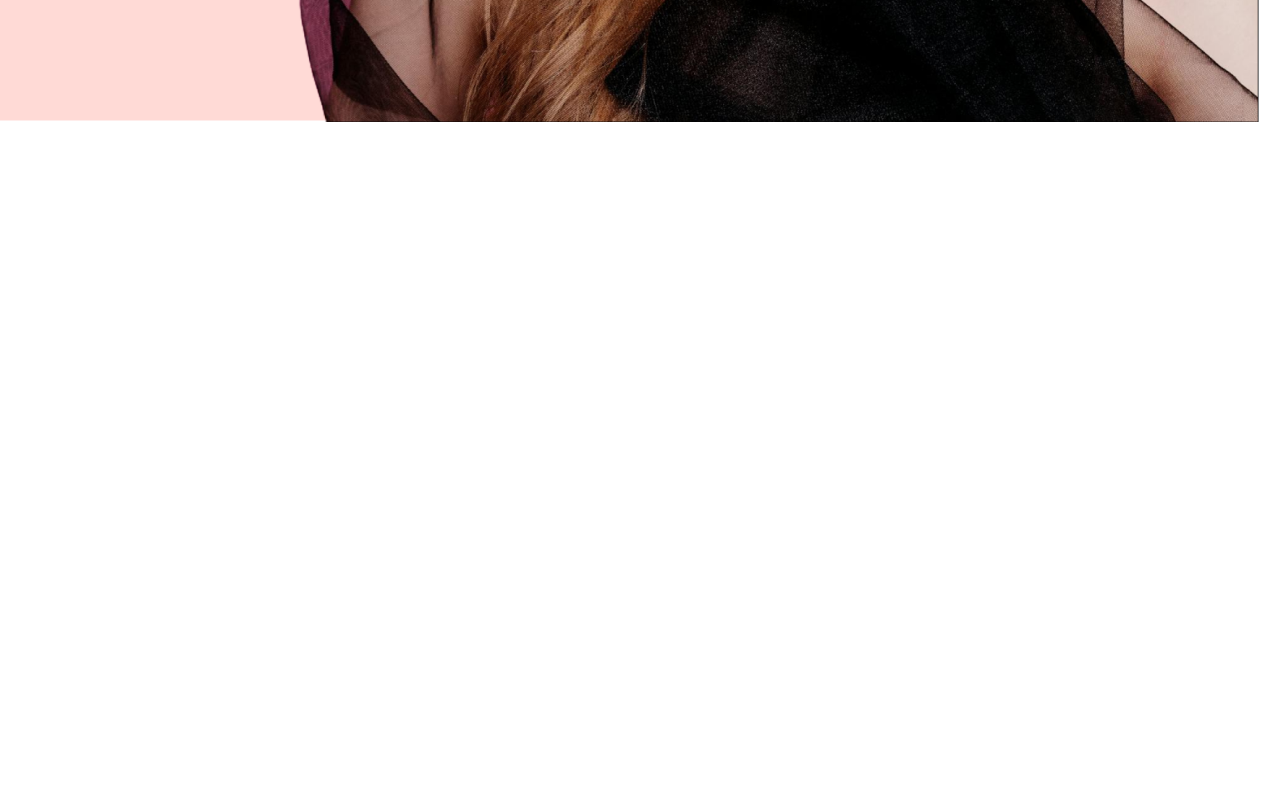
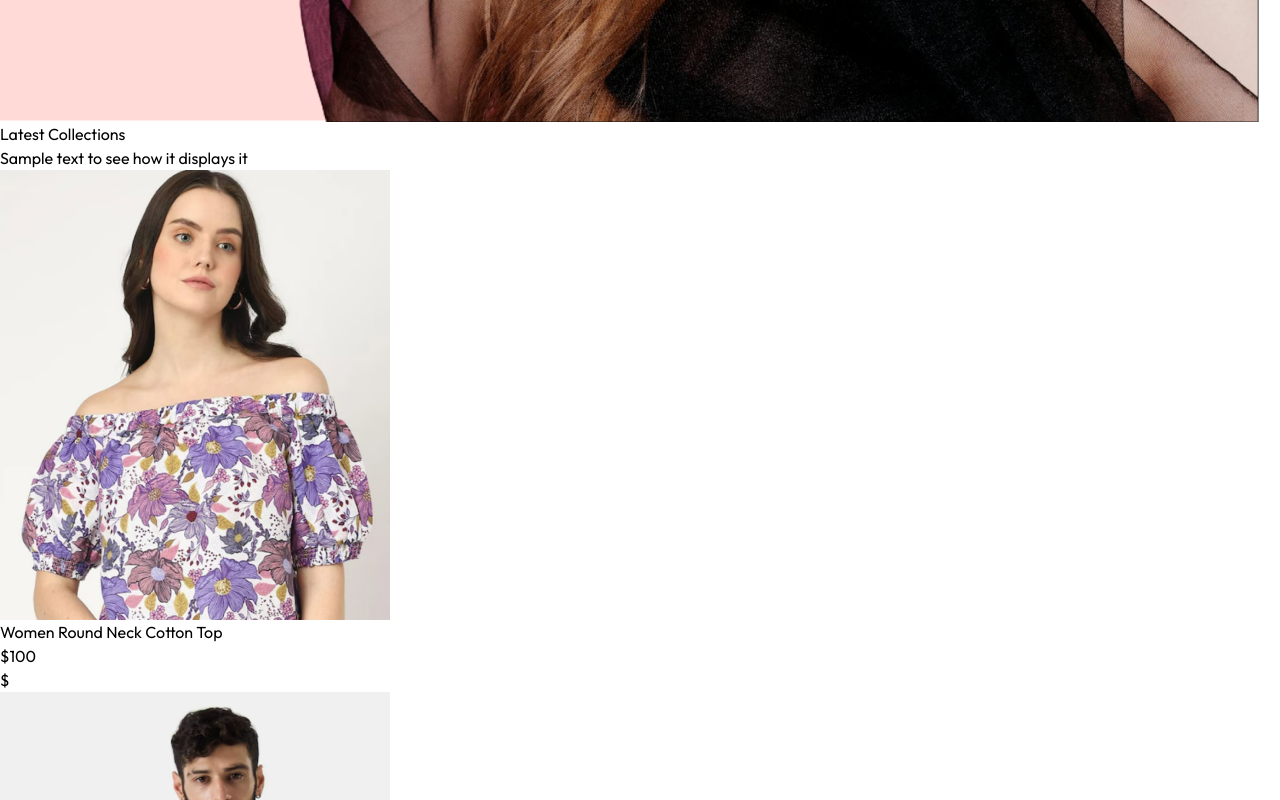
Before and after one commit to MugeshS-04/E-Commerce-Website, a React (Vite) app in the folder frontend/: page / in a window 1280 px wide. Shown: the part 1480-2280 px from the top of the page. Before the commit the page ends 1602 px from the top, so only its background shows below. Built offline with nearby package versions, Linux system fonts and the light colour scheme.

Commit message:
Designed LatestCollection

```diff
--- a/frontend/src/Components/Hero.jsx
+++ b/frontend/src/Components/Hero.jsx
@@ -3,7 +3,7 @@
 
 function Hero() {
   return (
-    <div className='flex flex-col sm:flex-row border border-gray-400'>
+    <div className='flex flex-col sm:flex-row border border-black'>
         <div className='w-full sm:w-1/2 flex items-center justify-center py-10 sm:py-0'>
             <div className='text-[#414141]'>
                 <div className='flex items-center gap-2'>
@@ -16,7 +16,7 @@
                   <p className='w-8 md:w-11 h-[2px] bg-[#414141]'></p>
                 </div>
             </div>
-        </div>
+          </div>
       {/* Hero Right Side */}
       <img className='w-full sm:w-1/2'src={assets.hero_img} alt="" />
     </div>
--- /dev/null
+++ b/frontend/src/Components/LatestCollection.jsx
@@ -0,0 +1,33 @@
+import React, { useContext, useEffect, useState } from 'react'
+import { ShopContext } from '../Context/Shopcontext'
+import Title from './Title'
+import ProductItems from './ProductItems'
+
+function LatestCollection() {
+
+    const { products } = useContext(ShopContext)
+    const [latestProducts, setlatestProducts] = useState([])
+
+    useEffect(() => {
+        setlatestProducts(products.slice(0, 10))
+    }, [])
+
+  return (
+    <div className='my-10'>
+        <div className='text-center py-8 text-3xl'>
+            <Title text1={'Latest'} text2={'Collections'}/>
+            <p className='w-3/4 m-auto text-xs sm:text-sm md:text-base text-gray-600'>Sample text to see how it displays it</p>
+        </div>
+
+        <div className='grid grid-cols-2 sm:grid-cols-3 md:grid-cols-4 lg:grid-cols-5 gap-4 gap-y-6'>
+            {
+                latestProducts.map((item, index) => (
+                    <ProductItems key={index} id={item.id} image={item.image} name={item.name} price={item.price}/>
+                ))
+            }
+        </div>
+    </div>
+  )
+}
+
+export default LatestCollection
--- /dev/null
+++ b/frontend/src/Components/ProductItems.jsx
@@ -0,0 +1,22 @@
+import React, { useContext } from 'react'
+import { ShopContext } from '../Context/Shopcontext'
+import { Link } from 'react-router-dom'
+
+function ProductItems({id, image, name, price}) {
+
+    const {currency} = useContext(ShopContext)
+
+  return (
+        <Link className='text-gray-700 cursor-pointer' to={`/product/${id}`}>
+            <div className='overflow-hidden'>
+                <img className='hover:scale-110 transition ease-in-out' src={image[0]} alt="" />
+            </div>
+
+            <p className='pt-3 pb-1 text-sm'>{name}</p>
+            <p className='text-sm font-medium'>{currency}{price}</p>
+            <p className='text-sm font-medium'>{currency}{id}</p>
+        </Link>
+  )
+}
+
+export default ProductItems
--- /dev/null
+++ b/frontend/src/Components/Title.jsx
@@ -0,0 +1,12 @@
+import React from 'react'
+
+function Title({text1, text2}) {
+  return (
+    <div className='inline-flex gap-2 items-center mb-3'>
+        <p className='text-gray-500'>{text1} <span className='text-gray-700 font-medium'>{text2}</span></p>
+        <p className='w-8 sm:w-12 h-[1px] sm:h-[2px] bg-gray-700'></p>
+    </div>
+  )
+}
+
+export default Title
--- /dev/null
+++ b/frontend/src/Context/ShopContext.jsx
@@ -0,0 +1,21 @@
+import { createContext } from "react";
+import { products } from "../assets/frontend_assets/assets";
+
+export const ShopContext = createContext();
+
+const ShopContextProvider = (props) => {
+    const currency = '$'
+    const delivery_fee = 10
+
+    const value = {
+        products, currency, delivery_fee
+    }
+
+    return (
+        <ShopContext.Provider value={value}>
+            {props.children}
+        </ShopContext.Provider>
+    )
+}
+
+export default ShopContextProvider
--- a/frontend/src/Pages/Home.jsx
+++ b/frontend/src/Pages/Home.jsx
@@ -1,10 +1,12 @@
 import React from 'react'
 import Hero from '../Components/Hero'
+import LatestCollection from '../Components/LatestCollection'
 
 function Home() {
   return (
     <div>
       <Hero/>
+      <LatestCollection/>
     </div>
   )
 }
--- a/frontend/src/main.jsx
+++ b/frontend/src/main.jsx
@@ -4,9 +4,12 @@
 import App from './App.jsx'
 import React from 'react'
 import {BrowserRouter} from 'react-router-dom'
+import ShopContextProvider from './Context/Shopcontext.jsx'
 
 createRoot(document.getElementById('root')).render(
   <BrowserRouter>
-    <App />
+    <ShopContextProvider>
+      <App />
+    </ShopContextProvider>
   </BrowserRouter>,
 )
```
